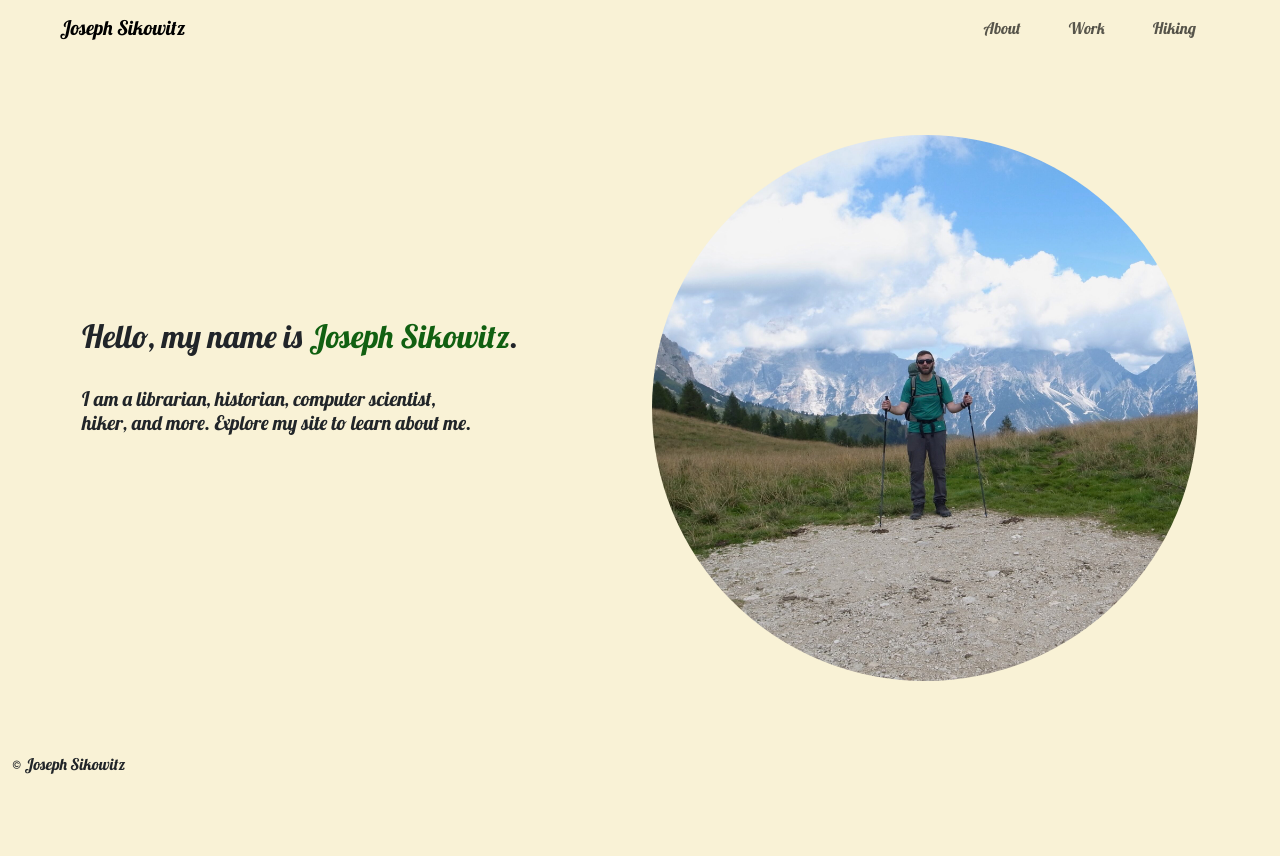
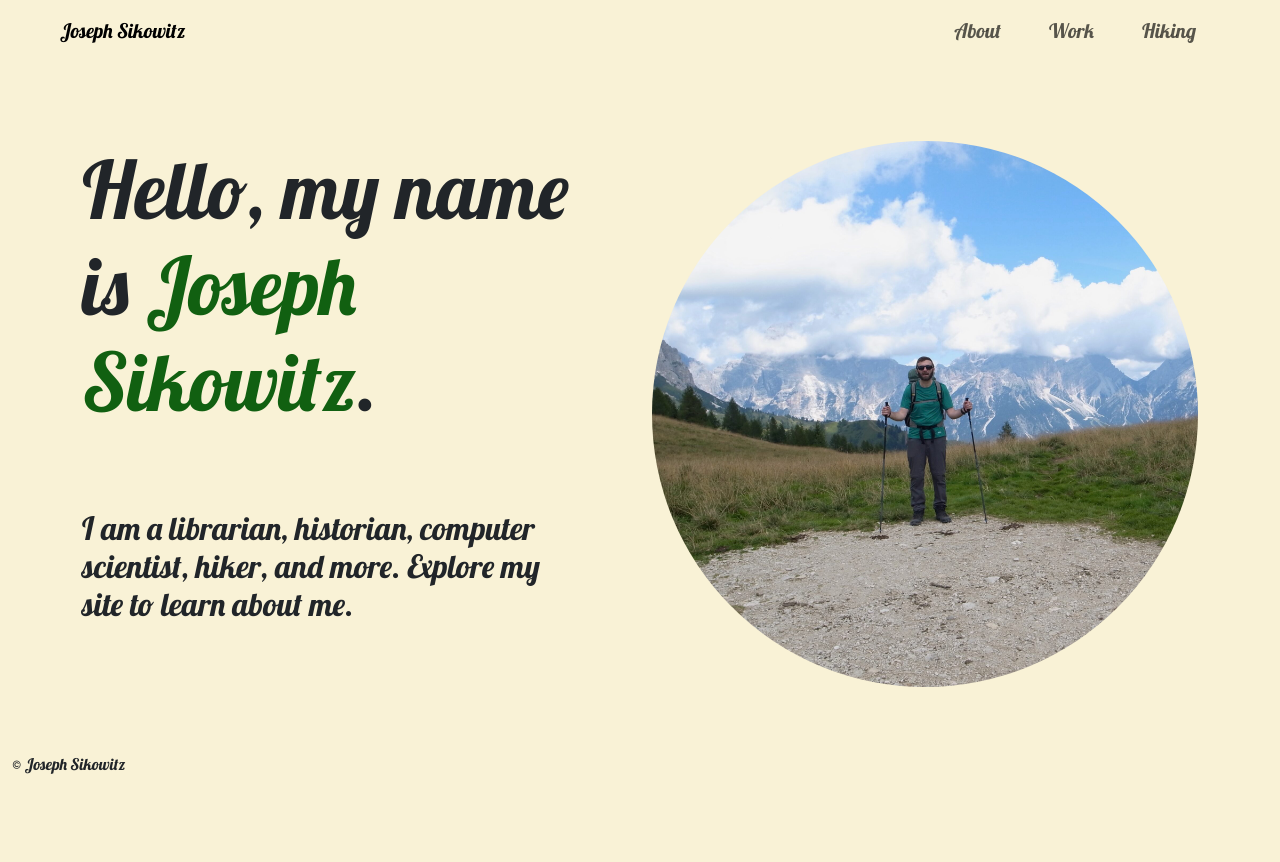
Before and after one commit to joseph-sikowitz/homepage, a website: page index.html in a window 1280 px wide. Drawn offline with nearby package versions, Linux system fonts and the light colour scheme.

Commit message:
Made text sizing and spacing updates.

```diff
--- a/css/main.css
+++ b/css/main.css
@@ -6,6 +6,7 @@ body {
 /* navbar */
 .navbar-custom {
   background-color: #f9f2d6;
+  font-size: 1.25em;
 }
 
 /* main */
@@ -20,10 +21,12 @@ body {
 
 h2.greeting-text {
   margin-bottom: 1em;
+  font-size: 5em;
 }
 
 h5.subgreeting-text {
-  max-width: 20em;
+  max-width: 15em;
+  font-size: 2em;
 }
 
 span.name-text {
```
